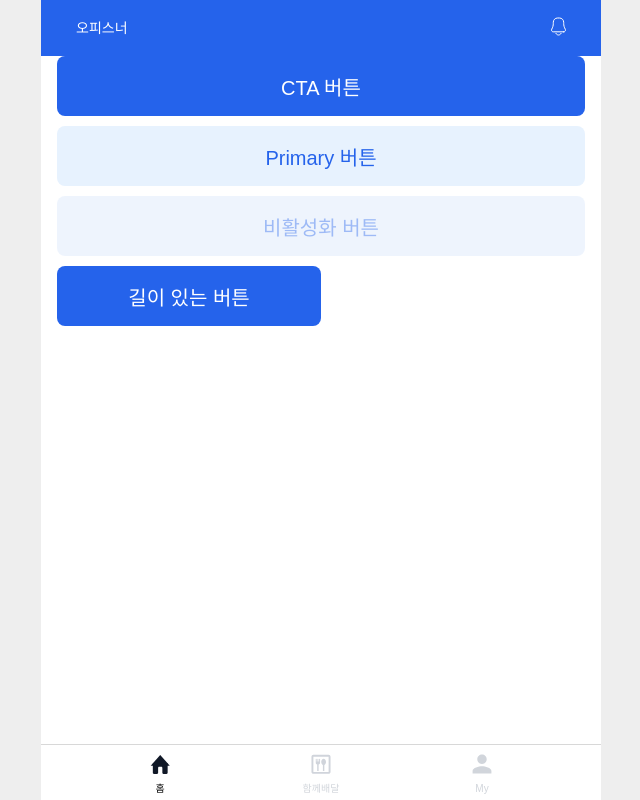
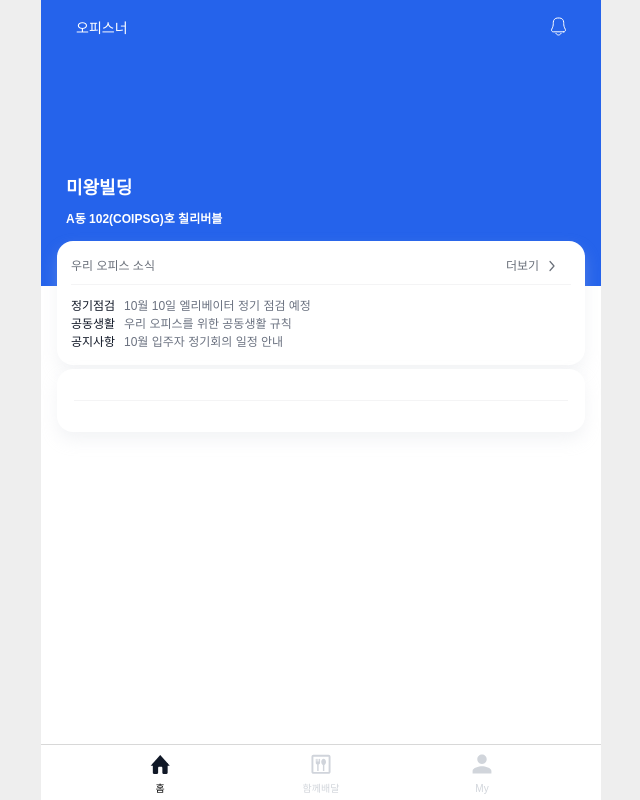
Before and after one commit to FC-Chilli-Bubble/front-officener, a React (Vite) app: page / in a window 1280 px wide. Shown: the whole page, without its empty margins (319-959 px from the left). Built offline with nearby package versions, Linux system fonts and the light colour scheme; a web font is replaced by a local one.

Commit message:
💄 Design: Home 오피스 소식 UI

```diff
--- a/src/constants/commonUiData.ts
+++ b/src/constants/commonUiData.ts
@@ -42,3 +42,18 @@ export const NAV_MENU = [
     name: '/my-page'
   }
 ];
+
+export const HOME_OFFICE = [
+  {
+    title: '정기점검',
+    content: '10월 10일 엘리베이터 정기 점검 예정'
+  },
+  {
+    title: '공동생활',
+    content: '우리 오피스를 위한 공동생활 규칙'
+  },
+  {
+    title: '공지사항',
+    content: '10월 입주자 정기회의 일정 안내'
+  }
+];
--- a/src/pages/Home/Home.tsx
+++ b/src/pages/Home/Home.tsx
@@ -1,32 +1,139 @@
 import { styled } from "styled-components";
 
-import Header from "@/components/Common/Header";
 import Button from "@/components/Common/Button";
 import HomeHeader from "@/components/Home/HomeHeader";
-
+import IconRight from '@/assets/ico_right_arrow_g.svg';
+import { HOME_OFFICE } from "@/constants/commonUiData";
 const Home = () => {
 
   return (
     <>
       <HomeHeader />
       <StyledContainer>
-        <Button title="CTA 버튼" onClick={() => { console.log("click test"); }} />
-        <Button type="primary" title="Primary 버튼" onClick={() => { console.log("click test"); }} />
-        <Button title="비활성화 버튼" disabled onClick={() => { console.log("click test"); }} />
-        <Button title="길이 있는 버튼" width="50%" onClick={() => { console.log("click test"); }} />
+        {/* 빌딩 정보 */}
+        <StyledBuildingInfo>
+          <h3>미왕빌딩</h3>
+          <p>A동 102(COIPSG)호 칠리버블 </p>
+        </StyledBuildingInfo>
+        <StyledBox>
+          {/* 우리 오피스 소식 */}
+          <StyledOfficeInfo>
+            <div className="title">
+              <h6>우리 오피스 소식</h6>
+              <div className="title__more">
+                <span>더보기</span>
+                <img src={IconRight} alt="더보기" />
+              </div>
+            </div>
+            <StyledDivider />
+            <ul>
+              {
+                HOME_OFFICE.map(item => (<li key={item.title}>
+                  <h6>{item.title}</h6>
+                  <div>{item.content}</div>
+                </li>))
+              }
+            </ul>
+          </StyledOfficeInfo>
+
+          {/* 서비스 */}
+          <StyledServiceBox>
+            <h6></h6>
+            <StyledDivider />
+          </StyledServiceBox>
+
+        </StyledBox>
       </StyledContainer>
     </>
   );
 };
 
 const StyledContainer = styled.div`
-  padding: 0 16px;
+  position: relative;
+`;
 
-  // test
-  display: flex;
-  flex-direction: column;
-  gap: 10px;
-  height: 2000px;
+const StyledBuildingInfo = styled.div`
+  width: 100%;
+  padding: 123px 0 61px 25px;
+  color: ${({ theme }) => theme.colors.white};
+  background-color: ${({ theme }) => theme.colors.marinblueColor};
+
+  h3 {
+    font-size: 18px;
+    font-weight: 700;
+    height: 34px;
+  }
+
+  p {
+    font-size: 12px;
+    font-weight: 600;
+  }
+`;
+
+const StyledBox = styled.div`
+  padding: 0 16px 16px;
+`;
+
+const StyledOfficeInfo = styled.div`
+  width: 100%;
+  padding: 19px 14px 14px;
+  box-shadow: ${({ theme }) => theme.dropShadow.depth1};
+  background-color: ${({ theme }) => theme.colors.white};
+  margin-top: -45px;
+  margin-bottom: 4px;
+  border-radius: 16px;
+
+  .title {
+    display: flex;
+    justify-content: space-between;
+    padding-right: 16px;
+    color: #696F79;
+    font-size: 12px;
+
+    .title__more {
+      display: flex;
+      align-items: center;
+      gap: 10px;
+      cursor: pointer;
+    }
+  }
+
+    li {
+      display: flex;
+      font-size: 12px;
+      line-height: 18px;
+      color: ${({ theme }) => theme.colors.grayColor5};
+      gap: 8px;
+
+      h6 {
+        width: 45px;
+        color: ${({ theme }) => theme.colors.grayColor9};
+      }
+
+      div {
+        cursor: pointer;
+      }
+    }
+`;
+
+const StyledServiceBox = styled.div`
+  width: 100%;
+  padding: 19px 17px;
+  box-shadow: ${({ theme }) => theme.dropShadow.depth1};
+  background-color: ${({ theme }) => theme.colors.white};
+  border-radius: 16px;
+
+  h6 {
+    color: #696F79;
+    font-size: 12px;
+  }
+`;
+
+const StyledDivider = styled.div`
+  width: 100%;
+  height: 1px;
+  margin: 12px 0;
+  background-color:  ${({ theme }) => theme.colors.grayColor1};
 `;
 
 export default Home;
--- a/src/styles/theme.ts
+++ b/src/styles/theme.ts
@@ -17,6 +17,7 @@ const colors = {
   grayColor4: '#9CA3AF', // placeholder color
   grayColor5: '#6B7280', // label color
   grayColor6: '#4B5563', // font gray color
+  grayColor9: '#111827',
   grayColor10: '#9D9D9D',
   barBorderColor: '#D8D8D8', // nav bar border
   navColor: '#1F2937', // navigation Icon Color
```
Also changed, not shown: src/assets/ico_right_arrow_g.svg (added).
